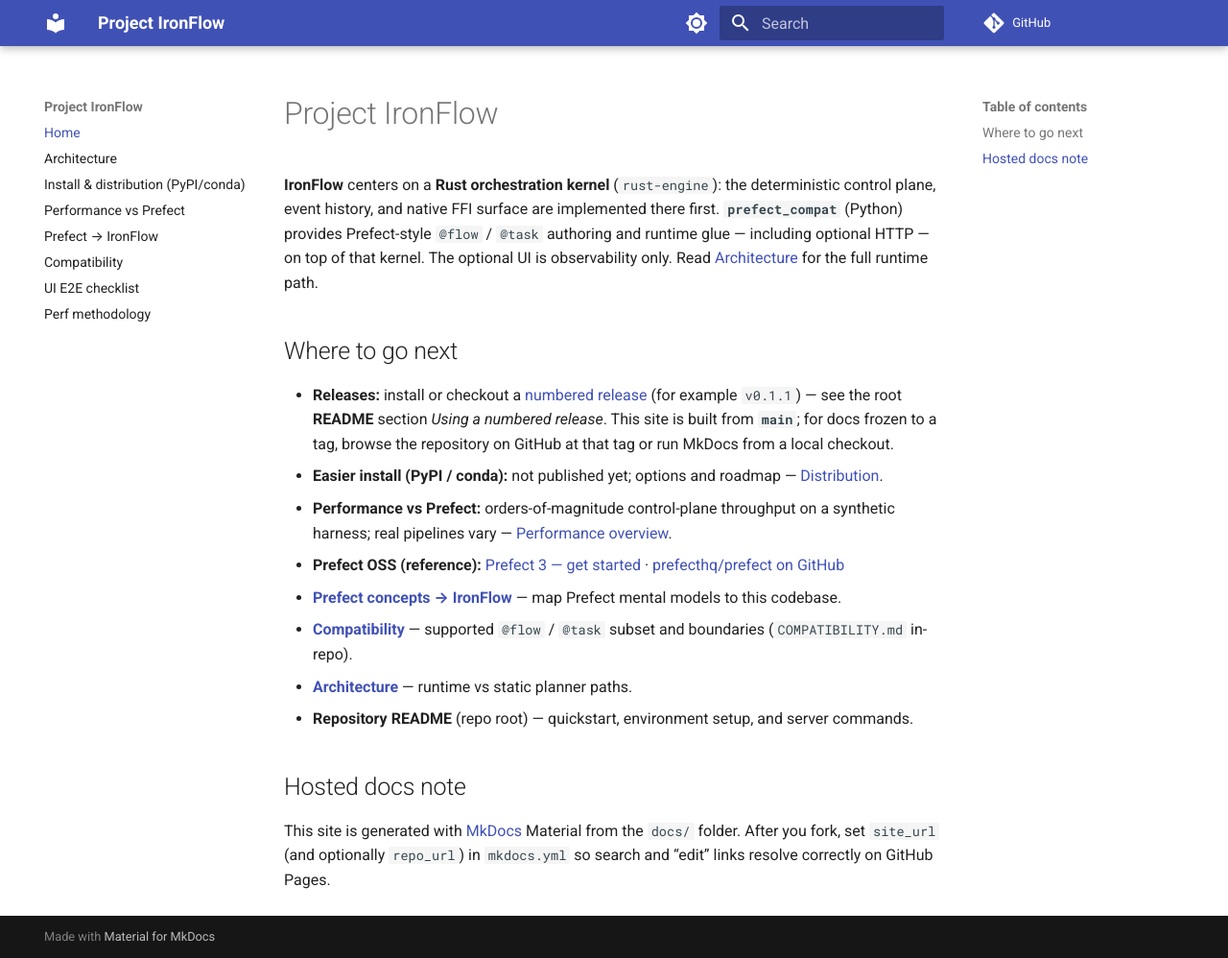
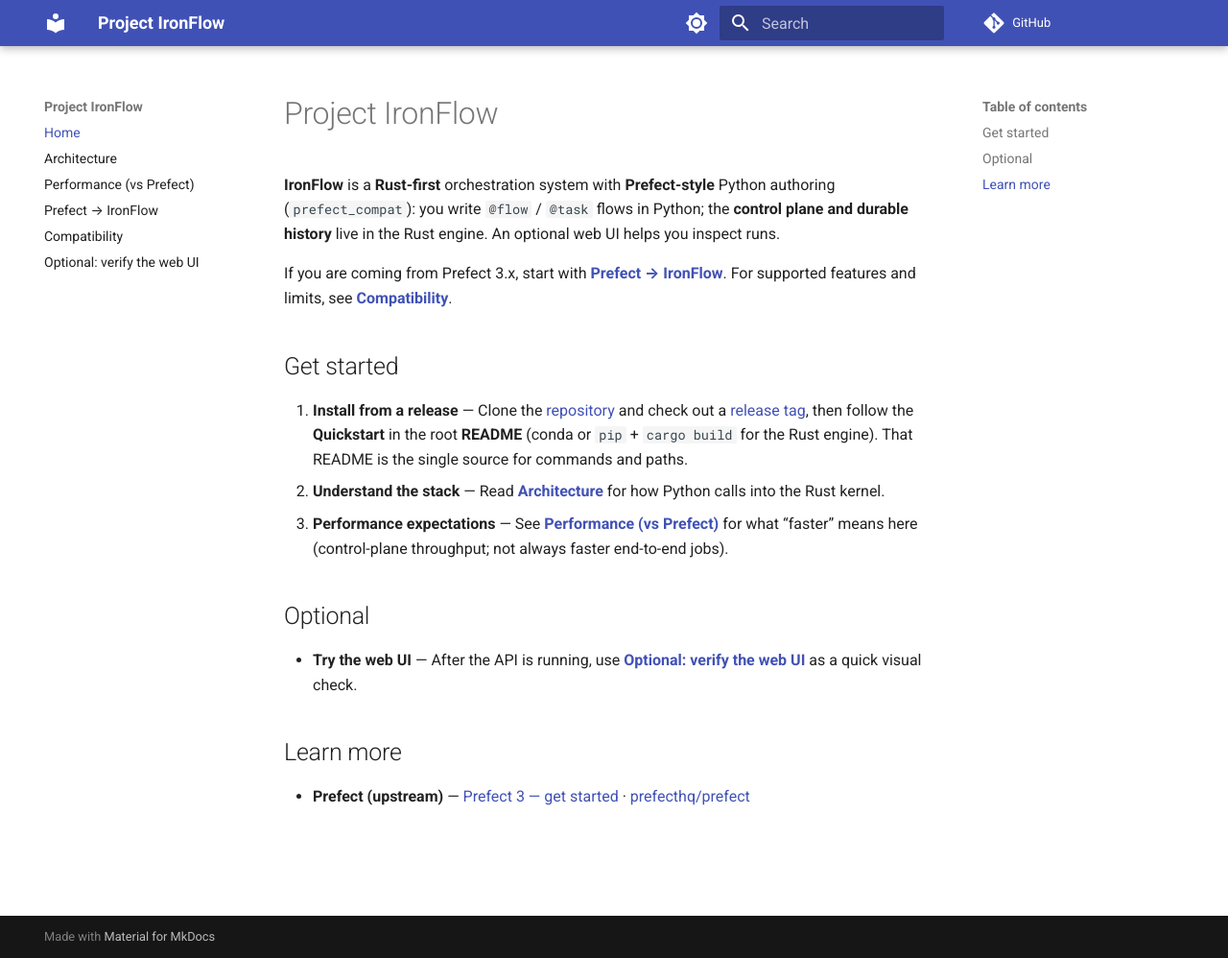
Before and after one commit to PPPSDavid/rust-based-prefect, an MkDocs documentation site: the page built from docs/index.md, in a window 1280 px wide and 998 px high. Shown: the whole window at 96% size. Built offline with MkDocs 1.6.1 and Material for MkDocs 9.7.7, drawn with Linux system fonts in a browser that asks for light colours; comment, search, counter and statistics services are not loaded.

Commit message:
docs: keep GitHub Pages user-focused; exclude maintainer-only pages
Made-with: Cursor

```diff
--- a/docs/index.md
+++ b/docs/index.md
@@ -1,18 +1,19 @@
 # Project IronFlow
 
-**IronFlow** centers on a **Rust orchestration kernel** (`rust-engine`): the deterministic control plane, event history, and native FFI surface are implemented there first. **`prefect_compat`** (Python) provides Prefect-style `@flow` / `@task` authoring and runtime glue — including optional HTTP — on top of that kernel. The optional UI is observability only. Read [Architecture](architecture.md) for the full runtime path.
+**IronFlow** is a **Rust-first** orchestration system with **Prefect-style** Python authoring (`prefect_compat`): you write `@flow` / `@task` flows in Python; the **control plane and durable history** live in the Rust engine. An optional web UI helps you inspect runs.
 
-## Where to go next
+If you are coming from Prefect 3.x, start with **[Prefect → IronFlow](PREFECT_IRONFLOW_MAPPING.md)**. For supported features and limits, see **[Compatibility](compatibility.md)**.
 
-- **Releases:** install or checkout a [numbered release](https://github.com/PPPSDavid/rust-based-prefect/releases) (for example `v0.1.1`) — see the root **README** section *Using a numbered release*. This site is built from **`main`**; for docs frozen to a tag, browse the repository on GitHub at that tag or run MkDocs from a local checkout.
-- **Easier install (PyPI / conda):** not published yet; options and roadmap — [Distribution](DISTRIBUTION.md).
-- **Performance vs Prefect:** orders-of-magnitude control-plane throughput on a synthetic harness; real pipelines vary — [Performance overview](PERFORMANCE_OVERVIEW.md).
-- **Prefect OSS (reference):** [Prefect 3 — get started](https://docs.prefect.io/v3/get-started) · [prefecthq/prefect on GitHub](https://github.com/prefecthq/prefect)
-- **[Prefect concepts → IronFlow](PREFECT_IRONFLOW_MAPPING.md)** — map Prefect mental models to this codebase.
-- **[Compatibility](compatibility.md)** — supported `@flow` / `@task` subset and boundaries (`COMPATIBILITY.md` in-repo).
-- **[Architecture](architecture.md)** — runtime vs static planner paths.
-- **Repository README** (repo root) — quickstart, environment setup, and server commands.
+## Get started
 
-## Hosted docs note
+1. **Install from a release** — Clone the [repository](https://github.com/PPPSDavid/rust-based-prefect) and check out a [release tag](https://github.com/PPPSDavid/rust-based-prefect/releases), then follow the **Quickstart** in the root **README** (conda or `pip` + `cargo build` for the Rust engine). That README is the single source for commands and paths.
+2. **Understand the stack** — Read **[Architecture](architecture.md)** for how Python calls into the Rust kernel.
+3. **Performance expectations** — See **[Performance (vs Prefect)](PERFORMANCE_OVERVIEW.md)** for what “faster” means here (control-plane throughput; not always faster end-to-end jobs).
 
-This site is generated with [MkDocs](https://www.mkdocs.org/) Material from the `docs/` folder. After you fork, set `site_url` (and optionally `repo_url`) in `mkdocs.yml` so search and “edit” links resolve correctly on GitHub Pages.
+## Optional
+
+- **Try the web UI** — After the API is running, use **[Optional: verify the web UI](ui_e2e_visual_check.md)** as a quick visual check.
+
+## Learn more
+
+- **Prefect (upstream)** — [Prefect 3 — get started](https://docs.prefect.io/v3/get-started) · [prefecthq/prefect](https://github.com/prefecthq/prefect)
--- a/mkdocs.yml
+++ b/mkdocs.yml
@@ -4,15 +4,17 @@ site_url: https://pppsdavid.github.io/rust-based-prefect/
 repo_url: https://github.com/PPPSDavid/rust-based-prefect
 edit_uri: edit/main/docs/
 
-# Keep the published site focused; other files remain in docs/ for repo browsing.
+# Published site = end-user docs only. Maintainer/roadmap/CI notes stay in-repo for GitHub browsing.
 exclude_docs: |
   MEMORY_BANK.md
+  DISTRIBUTION.md
   benchmark_baseline.md
   perf_baseline_pre_next_step.md
   perf_candidate*.md
   perf_compare*.md
   perf_design_note.md
   perf_matrix_summary.md
+  perf_methodology.md
   ui_phase1_api_contract.md
 
 theme:
@@ -32,12 +34,10 @@ theme:
 nav:
   - Home: index.md
   - Architecture: architecture.md
-  - "Install & distribution (PyPI/conda)": DISTRIBUTION.md
-  - "Performance vs Prefect": PERFORMANCE_OVERVIEW.md
+  - "Performance (vs Prefect)": PERFORMANCE_OVERVIEW.md
   - "Prefect → IronFlow": PREFECT_IRONFLOW_MAPPING.md
   - Compatibility: compatibility.md
-  - "UI E2E checklist": ui_e2e_visual_check.md
-  - "Perf methodology": perf_methodology.md
+  - "Optional: verify the web UI": ui_e2e_visual_check.md
 
 plugins:
   - search
```
Also changed, not shown: README.md (+2 -0 lines), docs/PERFORMANCE_OVERVIEW.md (+1 -1 lines).
